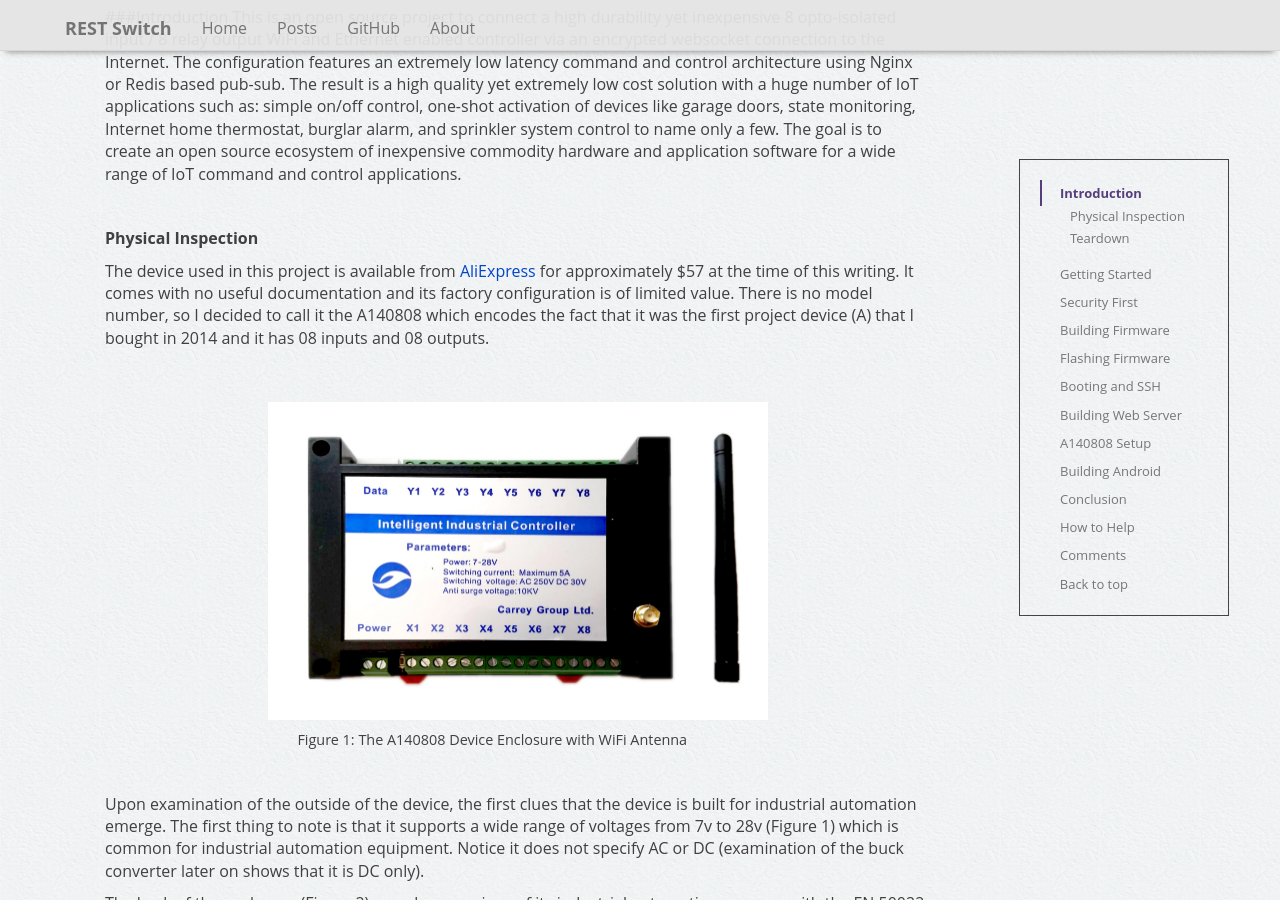
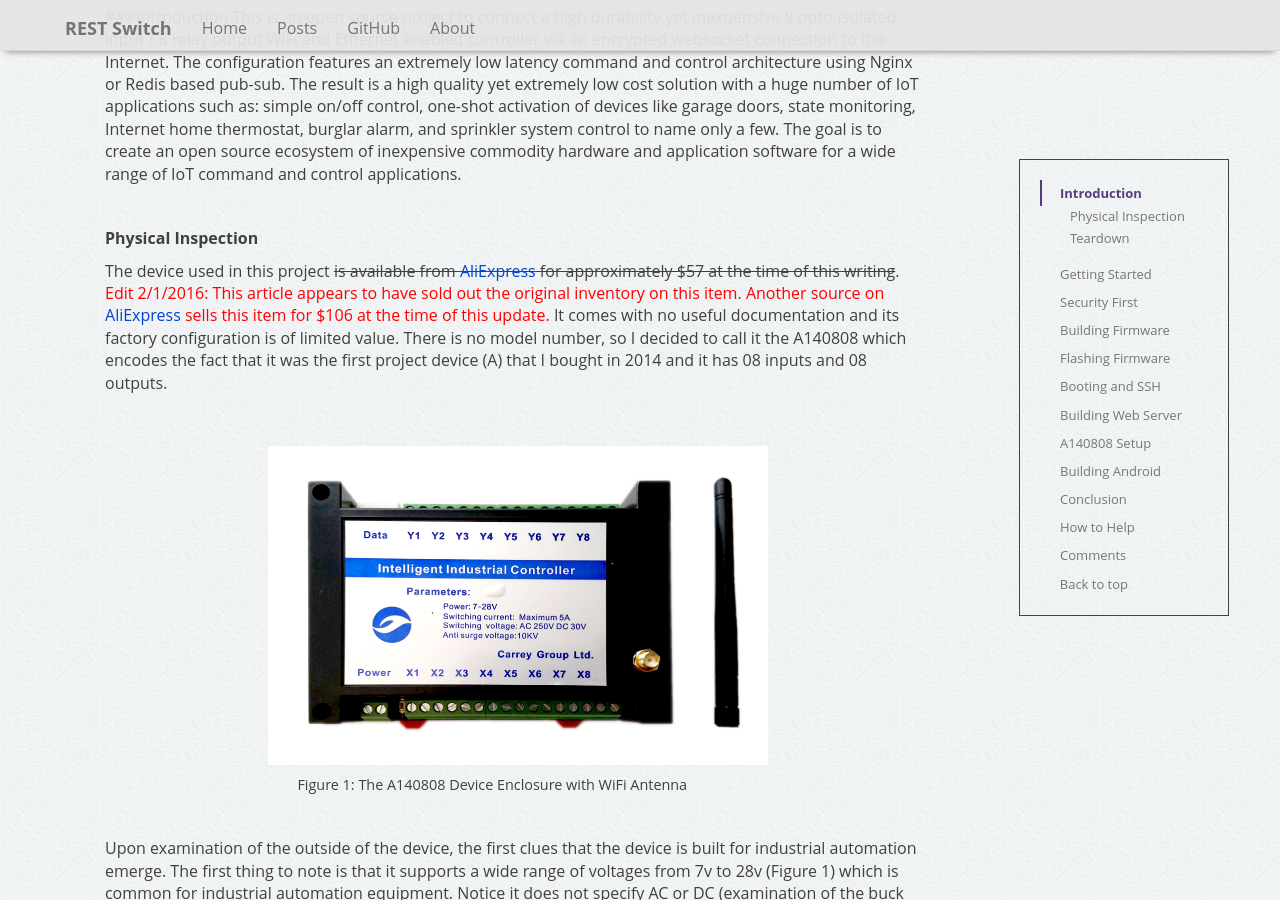
Before and after one commit to rest-switch/rest-switch.github.io, a Jekyll site: the page built from _posts/2015-11-02-a140808.markdown, in a window 1280 px wide and 900 px high, scrolled down 389 px. Built offline with Jekyll 4.4.1, drawn with Linux system fonts in a browser that asks for light colours; nearby versions of some CDN libraries; comment, search, counter and statistics services are not loaded.

Commit message:
update: original vendor sold out, add new vendor

```diff
--- a/_posts/2015-11-02-a140808.markdown
+++ b/_posts/2015-11-02-a140808.markdown
@@ -93,7 +93,7 @@
 
 **Physical Inspection**
 
-The device used in this project is available from <a href="http://www.aliexpress.com/item/Free-shipping-KR-0808WIFI-S5A-wifi-version-8-into-8-out-of-relay-module/1945279388.html" target="_blank">AliExpress</a> for approximately $57 at the time of this writing. It comes with no useful documentation and its factory configuration is of limited value. There is no model number, so I decided to call it the A140808 which encodes the fact that it was the first project device (A) that I bought in 2014 and it has 08 inputs and 08 outputs.
+The device used in this project <strike>is available from <a href="http://www.aliexpress.com/item/Free-shipping-KR-0808WIFI-S5A-wifi-version-8-into-8-out-of-relay-module/1945279388.html" target="_blank">AliExpress</a> for approximately $57 at the time of this writing</strike>. <span style="color:red">Edit 2/1/2016: This article appears to have sold out the original inventory on this item. Another source on <a href="http://www.aliexpress.com/item/WIFI-network-relay-control-board-network-relay-controller-mobile-phone-relay-control-switch/1545652879.html" target="_blank">AliExpress</a> sells this item for $106 at the time of this update.</span> It comes with no useful documentation and its factory configuration is of limited value. There is no model number, so I decided to call it the A140808 which encodes the fact that it was the first project device (A) that I bought in 2014 and it has 08 inputs and 08 outputs.
 
 <span>&nbsp;</span>
 <center><table style="border-spacing: 10px; border-collapse: separate; font-size: 90%">
```
